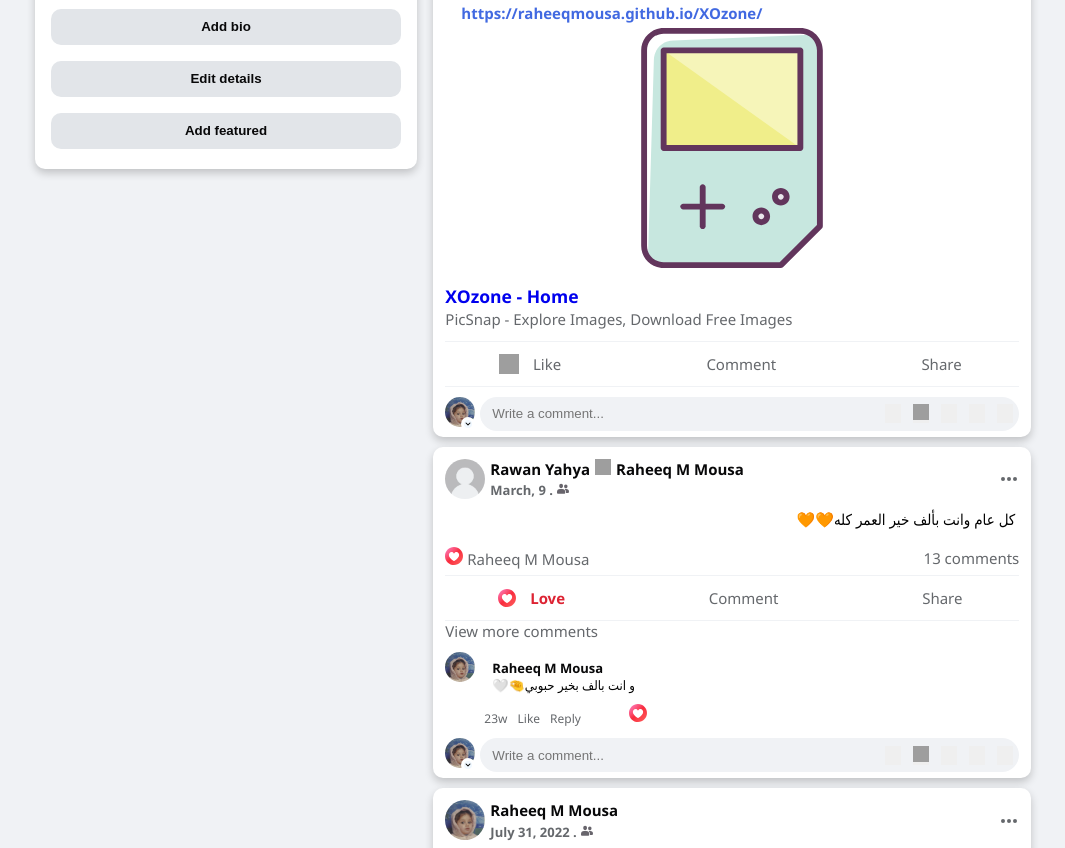
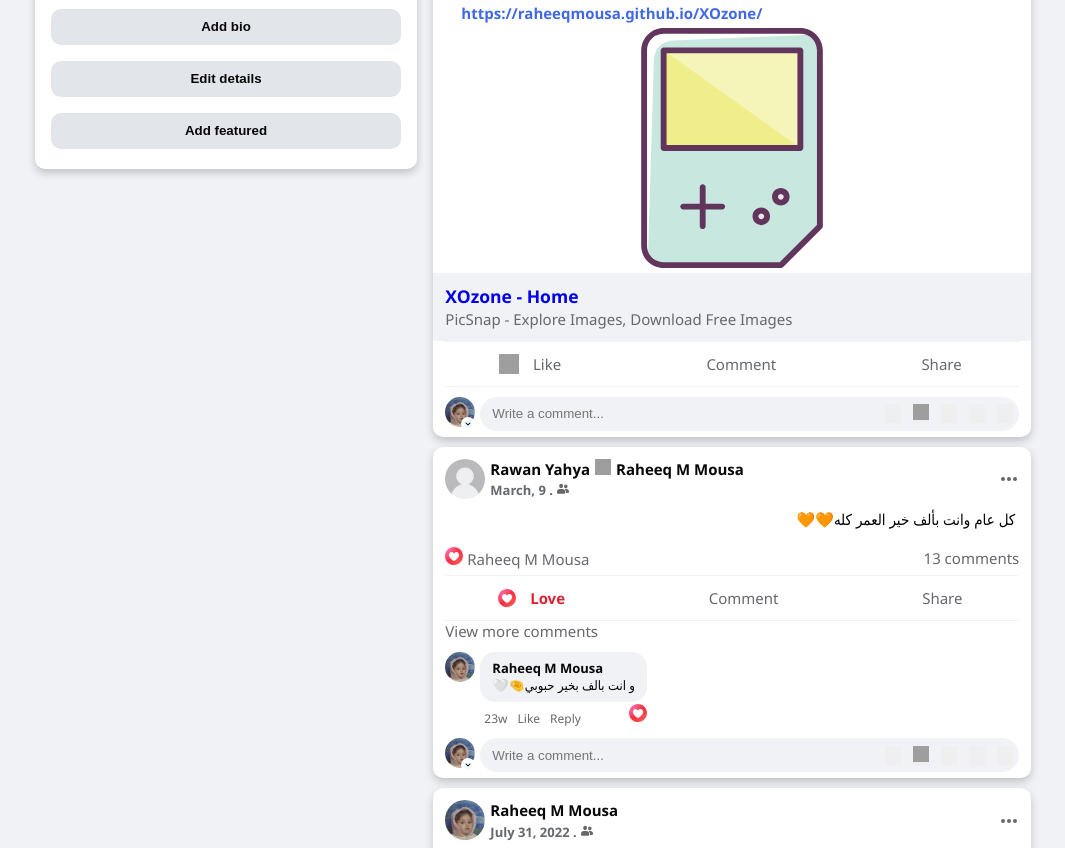
Before and after one commit to RaheeqMousa/Social-Profile-Clone, a website: page index.html in a window 1280 px wide. Shown: the part 652-1500 px from the top of the page, without its empty margins (107-1172 px from the left). Drawn offline with Linux system fonts and the light colour scheme; grey boxes are pictures that could not be loaded.

Commit message:
used insertAdjacentHTML instead of innerHTML, fixed aria-hidden alt, watch images

```diff
--- a/assets/JS/main.js
+++ b/assets/JS/main.js
@@ -78,7 +78,7 @@ const structurePage = function () {
                     ? `<a href='${posts[i].text}' class="post-data link" >https://raheeqmousa.github.io/XOzone/</a>
                                 <a href="${posts[i].text}" target="_blank" class="flex flex-center flex-column" rel="noopener noreferrer">
                                     ${posts[i].linkImage}
-                                    <div class="GrayBackground" style="padding:12px 12px; width:100%;"">
+                                    <div class="gray-background" style="padding:12px 12px; width:100%;">
                                             <h3>${posts[i].linkHeading}</h3>
                                             <p class="gray-text">${posts[i].linkDesc}</p>
                                     </div>
@@ -90,21 +90,21 @@ const structurePage = function () {
                     : ''
                 )
             }
-                    ${posts[i].type == "MultipleImage" ?
+                    ${posts[i].type === "MultipleImage" ?
                 `<div class='images'>
                             ${posts[i].images.map(x => {
-                    return `<div class="ImageWrapper">
+                    return `<div class="image-wrapper">
                                     ${x}
                                 </div>`
                 }).join('')}
                         </div>`: ''
             }
 
-                    ${posts[i].type == "image" ?
+                    ${posts[i].type === "image" ?
                 posts[i].images[0] : ''
             }
 
-                    ${posts[i].ImagesOfReacted != null ?
+                    ${posts[i].ImagesOfReacted !== null ?
                 `<div class="row reaction-comments" >
                             <div>
                                 ${posts[i].ImagesOfReacted}</span>
@@ -118,8 +118,8 @@ const structurePage = function () {
             }
                     <div class="row post-options">
                         <div class="post-btn flex flex-center gray-text">
-                            ${posts[i].postReactionImg != null ? posts[i].postReactionImg : '<i data-visualcompletion="css-img" class="x1b0d499 x1d69dk1" style="background-image: url(&quot;https://static.xx.fbcdn.net/rsrc.php/v4/y1/r/6OydjuD6mEX.png&quot;); background-position: 0px -863px; background-size: 33px 1177px; width: 20px; height: 20px; background-repeat: no-repeat; display: inline-block;"></i>'}
-                            <p class="${posts[i].postReactionStyle != null ? posts[i].postReactionStyle : ''}">${posts[i].postReaction != null ? posts[i].postReaction : 'Like'}</p>
+                            ${posts[i].postReactionImg !== null ? posts[i].postReactionImg : '<i data-visualcompletion="css-img" class="x1b0d499 x1d69dk1" style="background-image: url(&quot;https://static.xx.fbcdn.net/rsrc.php/v4/y1/r/6OydjuD6mEX.png&quot;); background-position: 0px -863px; background-size: 33px 1177px; width: 20px; height: 20px; background-repeat: no-repeat; display: inline-block;"></i>'}
+                            <p class="${posts[i].postReactionStyle !== null ? posts[i].postReactionStyle : ''}">${posts[i].postReaction !== null ? posts[i].postReaction : 'Like'}</p>
                         </div >
                         <div class="post-btn flex flex-center gray-text">
                             <i data-visualcompletion="css-img" class="x1b0d499 x1d69dk1" style="background-image: url(&quot;https://static.xx.fbcdn.net/rsrc.php/v4/yX/r/4WPKeZhFbFO.png&quot;); background-position: 0px -821px; background-size: auto; width: 20px; height: 20px; background-repeat: no-repeat; display: inline-block;"></i>
@@ -130,21 +130,21 @@ const structurePage = function () {
                             <p>Share</p>
                         </div>
                     </div>
-                    ${posts[i].reply != null ? '<span class="gray-text" style="height: 32px;">View more comments</span>' : ''}
+                    ${posts[i].reply !== null ? '<span class="gray-text" style="height: 32px;">View more comments</span>' : ''}
                 </div>
             `;
 
 
-        if (posts[i].reply != null)
+        if (posts[i].reply !== null)
             result += `
 
                 <div>
                     <div class="flex comment">
-                        <img src='assets/Images/${posts[i].whoReplied == "Raheeq M Mousa" ? 'Young Raheeq.png' : 'profile.webp'}' width="30" height="30" class="circle-image" alt="publisher image" title="publisher image">
+                        <img src='assets/Images/${posts[i].whoReplied === "Raheeq M Mousa" ? 'Young Raheeq.png' : 'profile.webp'}' width="30" height="30" class="circle-image" alt="publisher image" title="publisher image">
                         <div class="comment">
-                            <div class="comment-content GrayBackground">
-                               <p><a href="#" class="black-text comment-header">${posts[i].whoReplied != null ? posts[i].whoReplied : ''}</a></p>
-                                <p>${posts[i].reply != null ? posts[i].reply : ''}</p>
+                            <div class="comment-content gray-background">
+                               <p><a href="#" class="black-text comment-header">${posts[i].whoReplied !== null ? posts[i].whoReplied : ''}</a></p>
+                                <p>${posts[i].reply !== null ? posts[i].reply : ''}</p>
                             </div>
                             <div class="comment-options row">
                                 <div class="row">
@@ -153,7 +153,7 @@ const structurePage = function () {
                                     <span class="gray-text">Reply</span>
                                 </div>
 
-                                <p>${posts[i].replyRecationImage != null ? posts[i].replyRecationImage : ''}</p>
+                                <p>${posts[i].replyRecationImage !== null ? posts[i].replyRecationImage : ''}</p>
                             </div>
                         </div>
                     </div>
@@ -204,7 +204,7 @@ const structurePage = function () {
         result += `</div>`;
     }
 
-    document.querySelector('.posts').innerHTML += result;
+    document.querySelector('.posts').insertAdjacentHTML('beforeend',result);
 }
 
 structurePage();
@@ -223,7 +223,6 @@ if (subNavbar && scrollResponser) {
             subNavbar.classList.remove('display-none');
             subNavbar.classList.remove('translate');
         } else { // element is below the viewport top
-            console.log("no subnavbar");
             subNavbar.classList.add('display-none');
             subNavbar.classList.add('translate');
         }
--- a/assets/SCSS/main.scss
+++ b/assets/SCSS/main.scss
@@ -519,19 +519,19 @@ main {
                     height: auto;
                 }
 
-                .ImageWrapper {
+                .image-wrapper {
                     overflow: hidden;
                     height: 320px;
                 }
 
                 @media screen and (max-width: 426px) {
-                    .ImageWrapper {
+                    .image-wrapper {
                         height: 185px;
                     }
                 }
 
                 @media screen and (max-width: 320px) {
-                    .ImageWrapper {
+                    .image-wrapper {
                         height: 130px;
                     }
                 }
--- a/gulpfile.js
+++ b/gulpfile.js
@@ -27,7 +27,9 @@ export function watchFiles() {
 
   gulp.watch('assets/SCSS/**/*.scss', buildStyles);
   gulp.watch('*.html').on('change', browserS.reload);
-  gulp.watch('assets/js/**/*.js').on('change', browserS.reload);
+  gulp.watch('assets/JS/**/*.js').on('change', browserS.reload);
+  gulp.watch('assets/Images/**/*.{png,jpg,jpeg,gif,svg,webp}')
+  .on('change', browserS.reload);
 }
 
 // Copy HTML
@@ -52,7 +54,7 @@ export function sassConvert() {
 
 // Concatenate JS
 export function scripts() {
-  return gulp.src('assets/js/*.js')
+  return gulp.src('assets/JS/*.js')
     .pipe(concat('main.js'))
     .pipe(uglify())
     .pipe(gulp.dest('dist/assets/JS'));
--- a/index.html
+++ b/index.html
@@ -193,7 +193,7 @@
                             <div class="actions">
                                 <div>
                                     <button class="secondary">
-                                        <img id="white-plus" class="x1b0d499 xaj1gnb" alt="" aria-hidden="true" alt="white plus image" title="while plus icons"
+                                        <img id="white-plus" class="x1b0d499 xaj1gnb" alt="" aria-hidden="true" title="while plus icons"
                                             height="16" width="16"
                                             src="https://static.xx.fbcdn.net/rsrc.php/v4/yO/r/otLEKKtw9nq.png">
                                         Add to story
@@ -332,8 +332,7 @@
         </section>
     </main>
 
+    <script src="assets/JS/main.js"></script>
 </body>
 
-<script src="assets/JS/main.js"></script>
-
 </html>
```
Also changed, not shown: assets/CSS/main.css, dist/assets/CSS/main.css, dist/assets/JS/main.js, dist/index.html.
